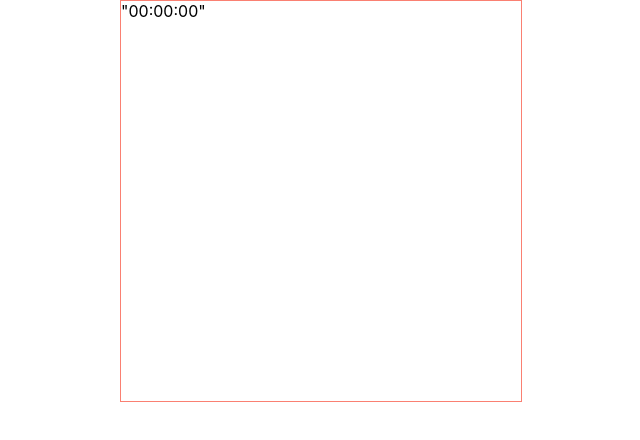
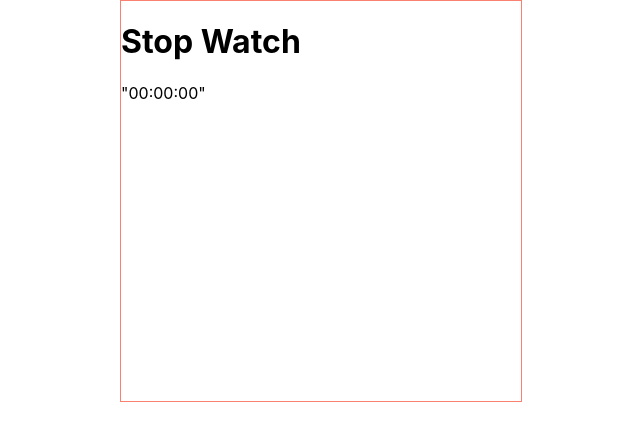
Before and after one commit to samadakram/Stop-watch-typescript, a React (Create React App) app: page / in a window 1280 px wide. Shown: the top 440 px of the page, without its empty margins (319-959 px from the left). Built offline with nearby package versions, Linux system fonts and the light colour scheme.

Commit message:
Update Timer.tsx

```diff
--- a/src/components/Timer/Timer.tsx
+++ b/src/components/Timer/Timer.tsx
@@ -4,6 +4,7 @@ import './Timer.css';
 const Timer = () => {
     return (
         <div className="timer-container">
+            <h1>Stop Watch</h1>
             <div className="time-box">
                 <span>"00:00:00"</span>
             </div>
```
